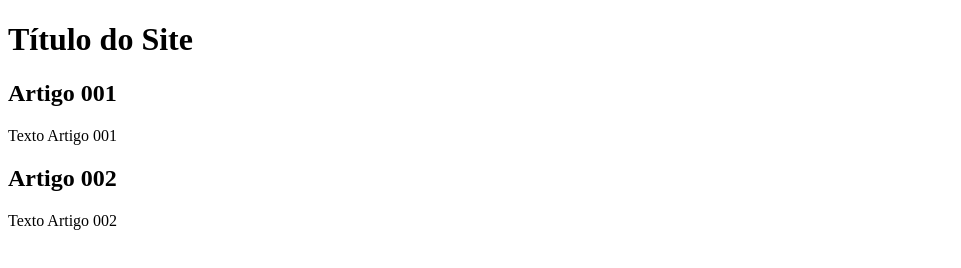
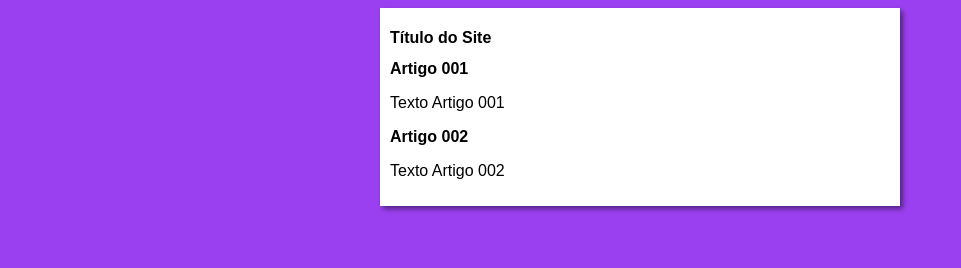
Before and after one commit to NathanHenriqueLimaChaves/aula_git_teste, a plain HTML site: page index.html in a window 1280 px wide. Shown: the whole page, without its empty margins (0-961 px from the left). Drawn offline with Linux system fonts and the light colour scheme.

Commit message:
iniciei o design

```diff
--- /dev/null
+++ b/estilos/style.css
@@ -0,0 +1,16 @@
+* {
+    font-family: Arial, Helvetica, sans-serif;
+    font-size: 16px;
+}
+
+body{
+    background-color: rgb(155, 64, 240);
+}
+
+main{
+    background-color: white;
+    width: 500px;
+    margin: auto;
+    padding: 10px;
+    box-shadow: 3px 3px 5px rgba(0, 0, 0, 0.466);
+}
--- a/index.html
+++ b/index.html
@@ -5,6 +5,7 @@
     <meta http-equiv="X-UA-Compatible" content="IE=edge">
     <meta name="viewport" content="width=device-width, initial-scale=1.0">
     <title>Título dp site</title>
+    <link rel="stylesheet" href="estilos/style.css">
 </head>
 <body>
     <main>
```
